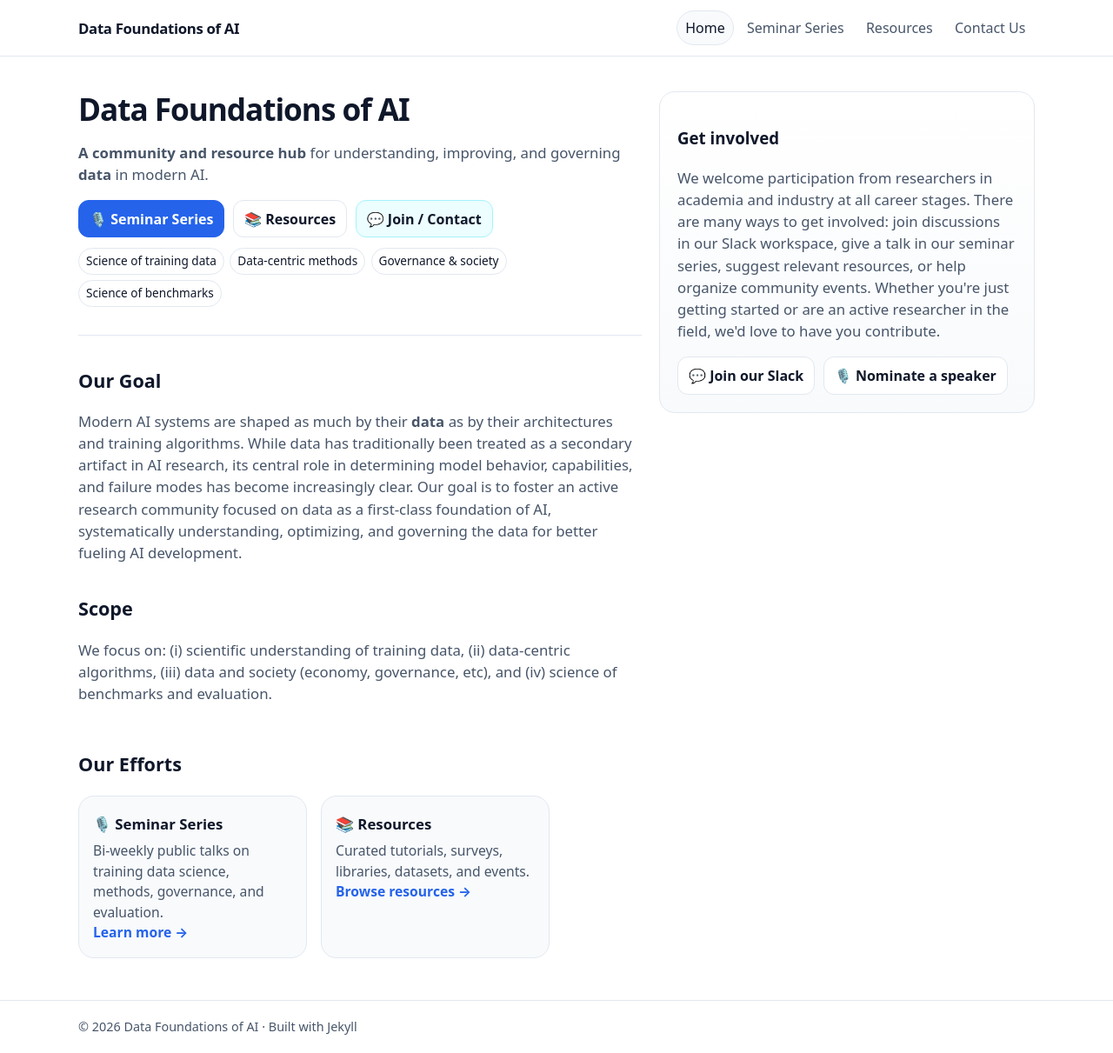
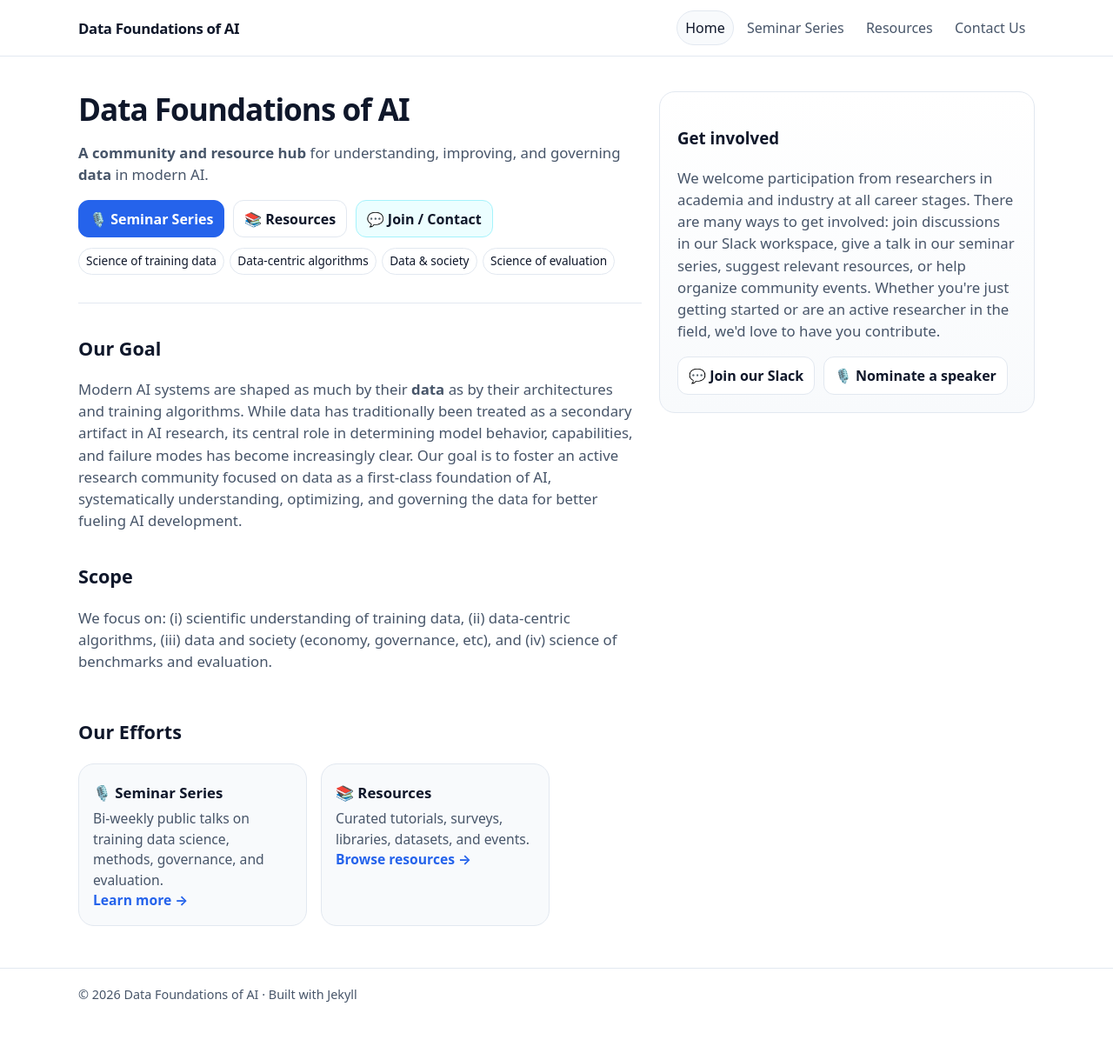
Before and after one commit to Data-Foundations-of-AI/data-foundations-of-ai.github.io, a Jekyll site: the page built from index.md, in a window 1280 px wide and 1211 px high. Shown: the whole window at 87% size. Built offline with Jekyll 4.4.1, drawn with Linux system fonts in a browser that asks for light colours.

Commit message:
minor revision

```diff
--- a/index.md
+++ b/index.md
@@ -17,9 +17,9 @@ permalink: /
 
     <div class="badges">
       <span class="badge">Science of training data</span>
-      <span class="badge">Data-centric methods</span>
-      <span class="badge">Governance & society</span>
-      <span class="badge">Science of benchmarks</span>
+      <span class="badge">Data-centric algorithms</span>
+      <span class="badge">Data & society</span>
+      <span class="badge">Science of evaluation</span>
     </div>
 
     <hr />
```
